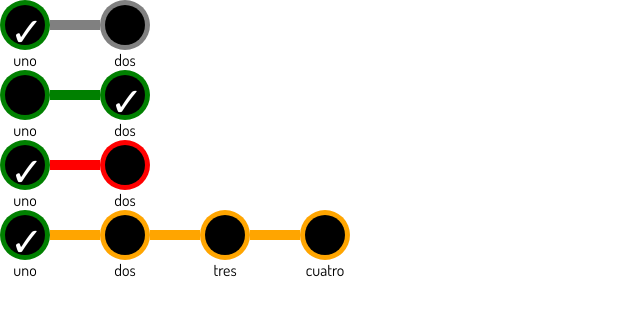
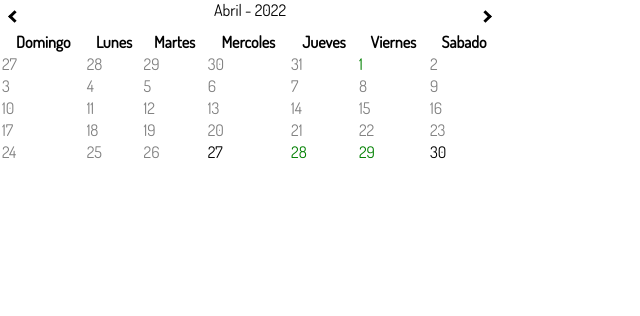
Before and after one commit to Daniel-dadu/PAE_web_platform, a React (Create React App) app in the folder frontend/: page /fernando in a window 1280 px wide. Shown: the top 316 px of the page, without its empty margins (0-640 px from the left). Built offline with nearby package versions, Linux system fonts and the light colour scheme.

Commit message:
modelacion del componente-CalendarioMini finalizado, falta css

```diff
--- /dev/null
+++ b/frontend/src/components/reusable/CalendarioMini/CalendarioMini.css
@@ -0,0 +1,41 @@
+.calendario_mini_container{
+    width: 500px;
+    display: flex;
+    flex-direction: column;
+}
+
+.calendario_mini_top{
+    width: 100%;
+    height: 30px;
+    display: flex;
+    flex-direction: row;
+    justify-content: space-between;
+}
+
+button{
+    background-color: transparent;
+    background-repeat: no-repeat;
+    border: none;
+    margin-inline: 10px;
+}
+
+.arrow {
+    border: solid black;
+    border-width: 0 3px 3px 0;
+    display: inline-block;
+    padding: 3px;
+  }
+
+.right {
+transform: rotate(-45deg);
+-webkit-transform: rotate(-45deg);
+}
+
+.left {
+transform: rotate(135deg);
+-webkit-transform: rotate(135deg);
+}
+
+.calendario_mini_month{
+
+}
--- /dev/null
+++ b/frontend/src/components/reusable/CalendarioMini/CalendarioMini.jsx
@@ -0,0 +1,57 @@
+import React from 'react'
+import "./CalendarioMini.css"
+
+function CalendarioMini(props){
+    {/*
+    console.log(Object.keys(props.calendar.months[props.monthIndex]))
+    console.log(Object.values(props.calendar.months[props.monthIndex]))
+    {Object.values(props.calendar.months[props.monthIndex]).map((weeks) => {
+        return (
+            weeks.map((week) => {
+                week.map((day) => {
+                    console.log(Object.keys(day))
+                })
+            })
+        )
+    })};
+    */}
+
+    return(
+        <div className='calendario_mini_container'>
+            <div className='calendario_mini_top'>
+                <button type="button"><i className="arrow left"></i></button>
+                <span>{Object.keys(props.calendar.months[props.monthIndex])} - {props.year}</span>
+                <button type="button"><i className="arrow right"></i></button>
+            </div>
+            <table className='calendario_mini_month'>
+                <tbody>
+                    <tr>
+                        <th>Domingo</th>
+                        <th>Lunes</th>
+                        <th>Martes</th>
+                        <th>Mercoles</th>
+                        <th>Jueves</th>
+                        <th>Viernes</th>
+                        <th>Sabado</th>
+                    </tr>
+                    {Object.values(props.calendar.months[props.monthIndex]).map((weeks) => {
+                        return (
+                            weeks.map((week) => {
+                                return (
+                                    <tr>
+                                    {week.map((day) => {
+                                        return (
+                                            <td style={{color: Object.values(day).toString() == "true" ? "green" : Object.values(day).toString() == "false" ? "black" : "grey"}}>{Object.keys(day)}</td>
+                                        )
+                                    })}
+                                    </tr>
+                                )
+                            })
+                        )
+                    })}
+                </tbody>
+            </table>
+        </div>
+    )
+}
+export default CalendarioMini
--- a/frontend/src/routeIndex.js
+++ b/frontend/src/routeIndex.js
@@ -22,3 +22,5 @@ export { default as BotonConImagen } from './components/reusable/BotonConImagen/
 export {default as BarraProgreso } from './components/reusable/BarraProgreso/BarraProgreso.jsx'
 
 export {default as CampoSeleccionarEnListaDesplegable } from './components/reusable/CampoSeleccionarEnListaDesplegable/CampoSeleccionarEnListaDesplegable.jsx'
+
+export {default as CalendarioMini } from './components/reusable/CalendarioMini/CalendarioMini.jsx'
--- a/frontend/src/views/componentPreview/Fernando/Fernando.jsx
+++ b/frontend/src/views/componentPreview/Fernando/Fernando.jsx
@@ -1,14 +1,11 @@
 import React from 'react'
-import { BarraProgreso } from '../../../routeIndex'
-import info from  './progreso.json'
+import { CalendarioMini } from '../../../routeIndex'
+import info from  './calendario.json'
 
 function Fernando() {
   return (
     <div>
-      <BarraProgreso progress={info.uno}/>
-      <BarraProgreso progress={info.dos}/>
-      <BarraProgreso progress={info.tres}/>
-      <BarraProgreso progress={info.cuatro}/>
+      <CalendarioMini calendar={info} year="2022" monthIndex="0"/>
     </div>
   )
 }
--- /dev/null
+++ b/frontend/src/views/componentPreview/Fernando/calendario.json
@@ -0,0 +1,151 @@
+{
+    "months" : [
+        {"Abril":
+            [
+                [
+                    {"27": null},
+                    {"28": null},
+                    {"29": null},
+                    {"30": null},
+                    {"31": null},
+                    {"1": true},
+                    {"2": null}
+                ],
+                [
+                    {"3": null},
+                    {"4": null},
+                    {"5": null},
+                    {"6": null},
+                    {"7": null},
+                    {"8": null},
+                    {"9": null}
+                ],
+                [
+                    {"10": null},
+                    {"11": null},
+                    {"12": null},
+                    {"13": null},
+                    {"14": null},
+                    {"15": null},
+                    {"16": null}
+                ],
+                [
+                    {"17": null},
+                    {"18": null},
+                    {"19": null},
+                    {"20": null},
+                    {"21": null},
+                    {"22": null},
+                    {"23": null}
+                ],
+                [
+                    {"24": null},
+                    {"25": null},
+                    {"26": null},
+                    {"27": false},
+                    {"28": true},
+                    {"29": true},
+                    {"30": false}
+                ]
+            ]
+        },
+        {"Mayo":
+            [
+                [
+                    {"27": null},
+                    {"28": null},
+                    {"29": null},
+                    {"30": null},
+                    {"31": null},
+                    {"1": true},
+                    {"2": true}
+                ],
+                [
+                    {"3": true},
+                    {"4": true},
+                    {"5": true},
+                    {"6": true},
+                    {"7": true},
+                    {"8": true},
+                    {"9": true}
+                ],
+                [
+                    {"10": true},
+                    {"11": null},
+                    {"12": false},
+                    {"13": false},
+                    {"14": false},
+                    {"15": true},
+                    {"16": true}
+                ],
+                [
+                    {"17": true},
+                    {"18": true},
+                    {"19": true},
+                    {"20": true},
+                    {"21": true},
+                    {"22": true},
+                    {"23": true}
+                ],
+                [
+                    {"24": true},
+                    {"25": true},
+                    {"26": true},
+                    {"27": false},
+                    {"28": true},
+                    {"29": true},
+                    {"30": false}
+                ]
+            ]
+        },
+        {"Junio":
+            [
+                [
+                    {"27": null},
+                    {"28": null},
+                    {"29": null},
+                    {"30": null},
+                    {"31": null},
+                    {"1": true},
+                    {"2": true}
+                ],
+                [
+                    {"3": true},
+                    {"4": true},
+                    {"5": true},
+                    {"6": true},
+                    {"7": true},
+                    {"8": true},
+                    {"9": true}
+                ],
+                [
+                    {"10": true},
+                    {"11": null},
+                    {"12": false},
+                    {"13": false},
+                    {"14": false},
+                    {"15": true},
+                    {"16": true}
+                ],
+                [
+                    {"17": true},
+                    {"18": true},
+                    {"19": true},
+                    {"20": true},
+                    {"21": true},
+                    {"22": true},
+                    {"23": true}
+                ],
+                [
+                    {"24": true},
+                    {"25": true},
+                    {"26": true},
+                    {"27": false},
+                    {"28": true},
+                    {"29": true},
+                    {"30": false}
+                ]
+            ]
+        }
+    ]
+}
```
